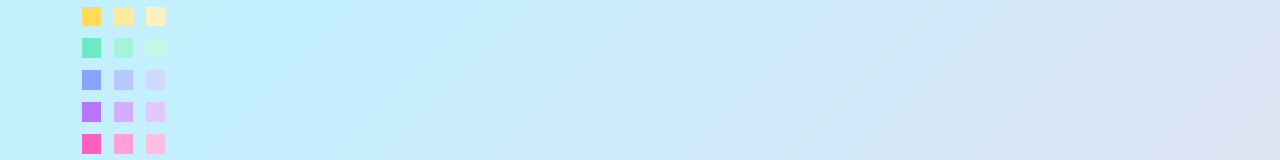
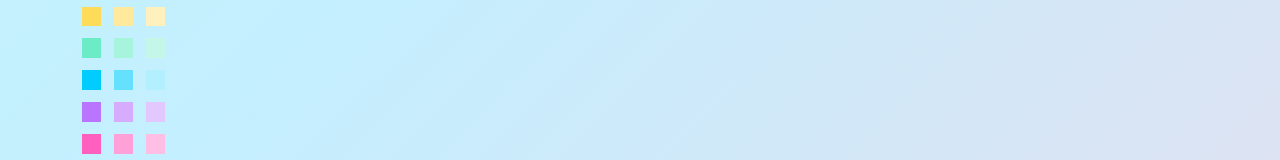
Before and after one commit to metteghijsen/metteghijsen.nlv2, a Nuxt app in the folder frontend/: page /playground/mette in a window 1280 px wide. Shown: the part 175-335 px from the top of the page. Built offline with nearby package versions, Linux system fonts and the light colour scheme.

Commit message:
Feature: Changed standard color blue for darkmode

```diff
--- a/frontend/assets/scss/_tailwind.css
+++ b/frontend/assets/scss/_tailwind.css
@@ -20,9 +20,9 @@
     --color-green-60: #a7f4dd;
     --color-green-40: #c4f7e8;
 
-    --color-blue-100: #8aa2ff;
-    --color-blue-60: #b9c7ff;
-    --color-blue-40: #d0daff;
+    --color-blue-100: #00ccff;
+    --color-blue-60: #66e0ff;
+    --color-blue-40: #b2f0ff;
 
     --color-purple-100: #ba75ff;
     --color-purple-60: #d6acff;
@@ -56,6 +56,7 @@
 html, body {
     margin: 0;
     padding: 0;
+    scroll-behavior: smooth;
 }
 
 /* Regular scrollbar */
@@ -80,11 +81,11 @@ html, body {
 }
 
 .dark ::-webkit-scrollbar-track {
-    background: rgb(30,40,59);
+    background: rgb(16, 24, 41);
 }
 
 .dark ::-webkit-scrollbar-thumb {
-    background: var(--color-blue-40);
+    background: var(--color-blue-60);
     border-radius: 15px;
 }
 
```
